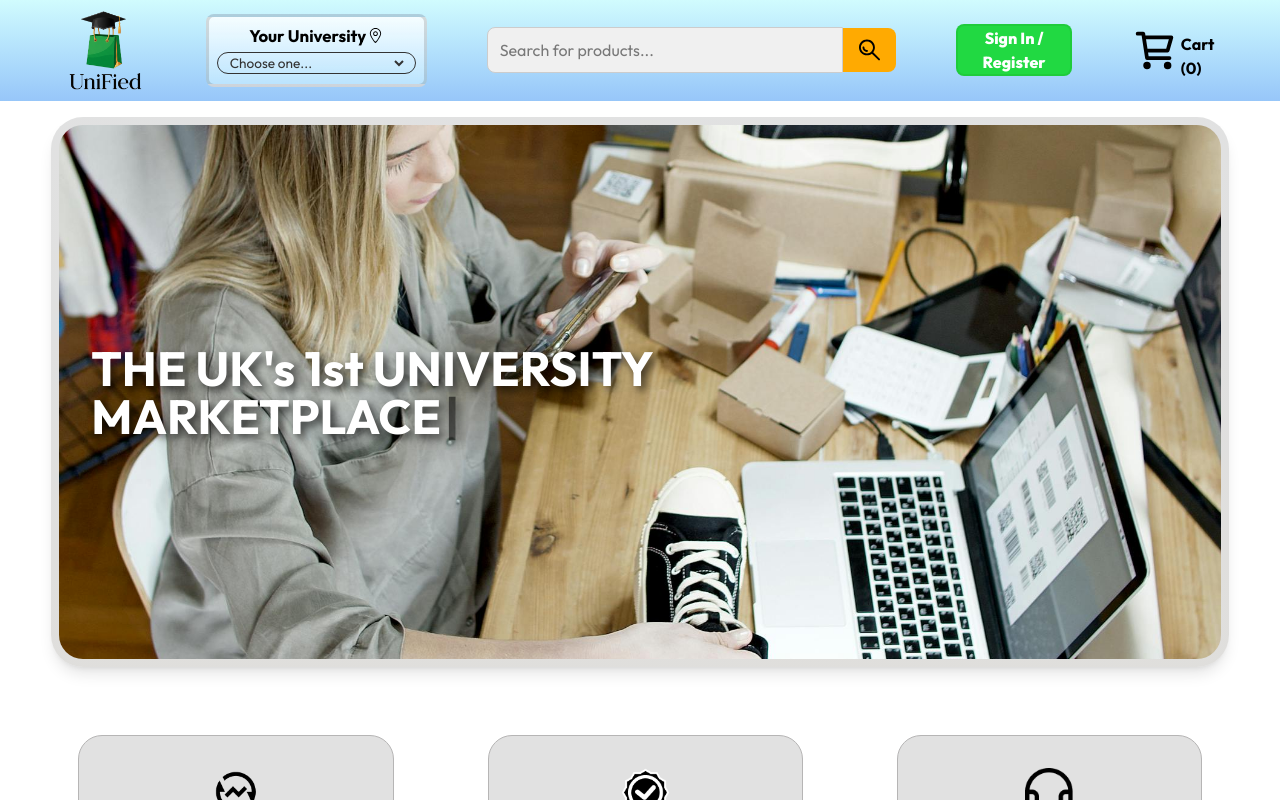
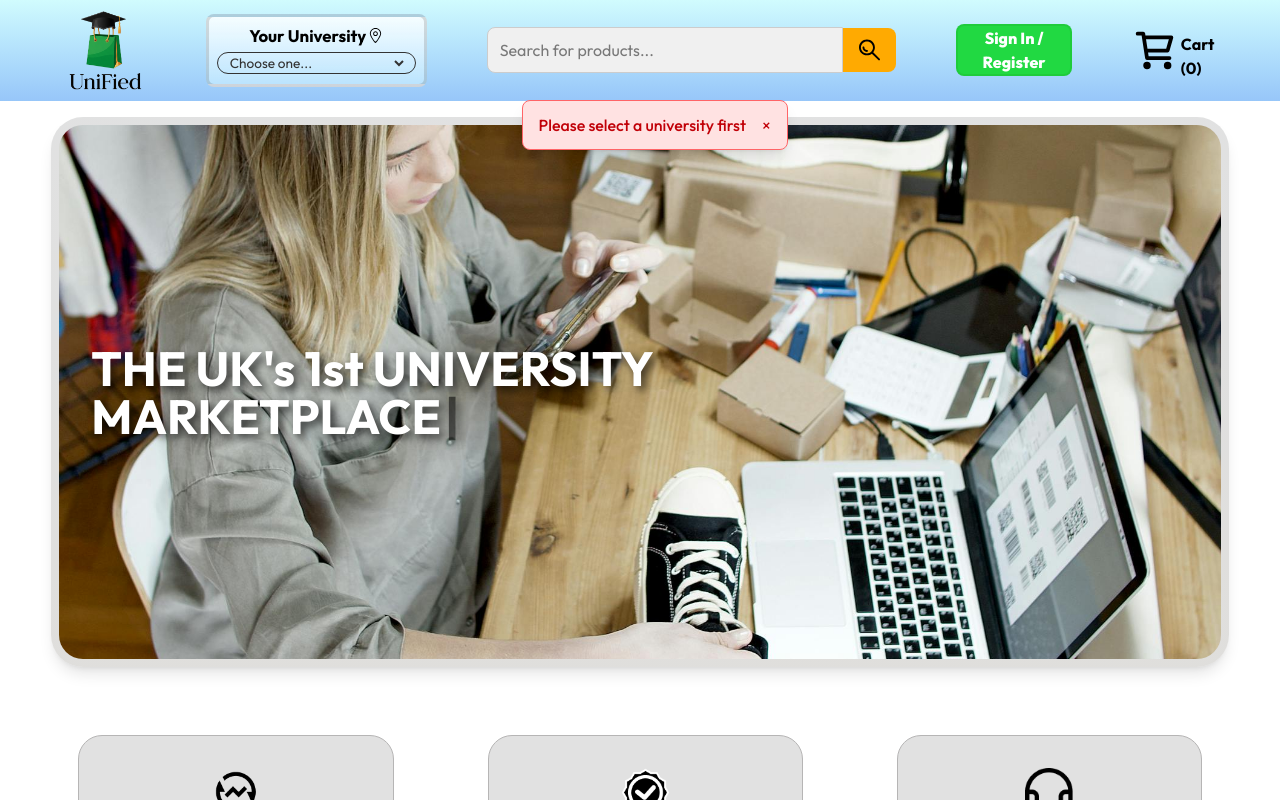
Before and after one commit to ajamidar/UniFied, a React (Vite) app in the folder frontend/: page / in a window 1280 px wide. Both pictures are taken after a click on the button 869 px from the left and 50 px from the top of the page. Shown: the top 800 px of the page. Built offline with nearby package versions, Linux system fonts and the light colour scheme.

Commit message:
showModal implemented for error catching

```diff
--- a/frontend/src/components/SearchBar.jsx
+++ b/frontend/src/components/SearchBar.jsx
@@ -1,10 +1,30 @@
-import React, { useContext } from 'react'
+import React, { useContext, useEffect, useState } from 'react'
 import { ShopContext } from '../context/ShopContext';
 import { assets } from '../assets/frontend_assets/assets';
+import { useLocation } from 'react-router-dom';
 
 const SearchBar = () => {
 
     const {search, setSearch, showSearch, setShowSearch} = useContext(ShopContext);
+    const [error, setError] = useState('');
+    const [showModal, setShowModal] = useState(false);
+
+    const location = useLocation();
+
+    const askUniSelection = () => {
+        if (!location.pathname.includes('University')){
+            setError('Please select a university first');
+            setShowModal(true);
+            // Auto-hide the modal after 3 seconds
+            setTimeout(() => setShowModal(false), 3000);
+        } else if (search == "") {
+            setError('Please specify your search requirements');
+            setShowModal(true);
+            // Auto-hide the modal after 3 seconds
+            setTimeout(() => setShowModal(false), 3000);
+        }
+    }
+
 
 
     return showSearch ? (
@@ -12,10 +32,24 @@ const SearchBar = () => {
             <div className='searchbar w-3/8 flex flex-row items-center justify-between  rounded-lg
                             max-sm:w-full  max-sm:order-2'>
                 <input value={search} onChange={(e)=>setSearch(e.target.value)} className='w-full h-1/4 pl-3 py-3 rounded-tl-lg rounded-bl-lg bg-[#f0f0f0] border border-[#ccc] max-sm:text-[0.7rem]' type='text' placeholder='Search for products...' />
-                <button type='button' className='px-4 py-2.5 rounded-tr-lg cursor-pointer rounded-br-lg bg-[#ffaa01] text-white hover:bg-[#ed9a26] transition '>
+                <button onClick={askUniSelection} type='button' className='px-4 py-2.5 rounded-tr-lg cursor-pointer rounded-br-lg bg-[#ffaa01] text-white hover:bg-[#ed9a26] transition '>
                   <img width={30} height={30} src='/search.svg' alt='' className='max-sm:size-[17.5px] md:size-[24px]'/>
                 </button>
             </div>
+            {/* Error Modal */}
+            {showModal && (
+                <div className="fixed top-2/16 right-5/13 bg-red-100 border border-red-400 text-red-700 px-4 py-3 rounded-lg shadow-lg transition-opacity duration-300 z-50">
+                    <div className="flex items-center">
+                        <span className="font-medium">{error}</span>
+                        <button
+                            onClick={() => setShowModal(false)}
+                            className="ml-4 text-red-700 hover:text-red-900"
+                        >
+                            ×
+                        </button>
+                    </div>
+                </div>
+            )}
         </>
     ) : null;
 }
```
